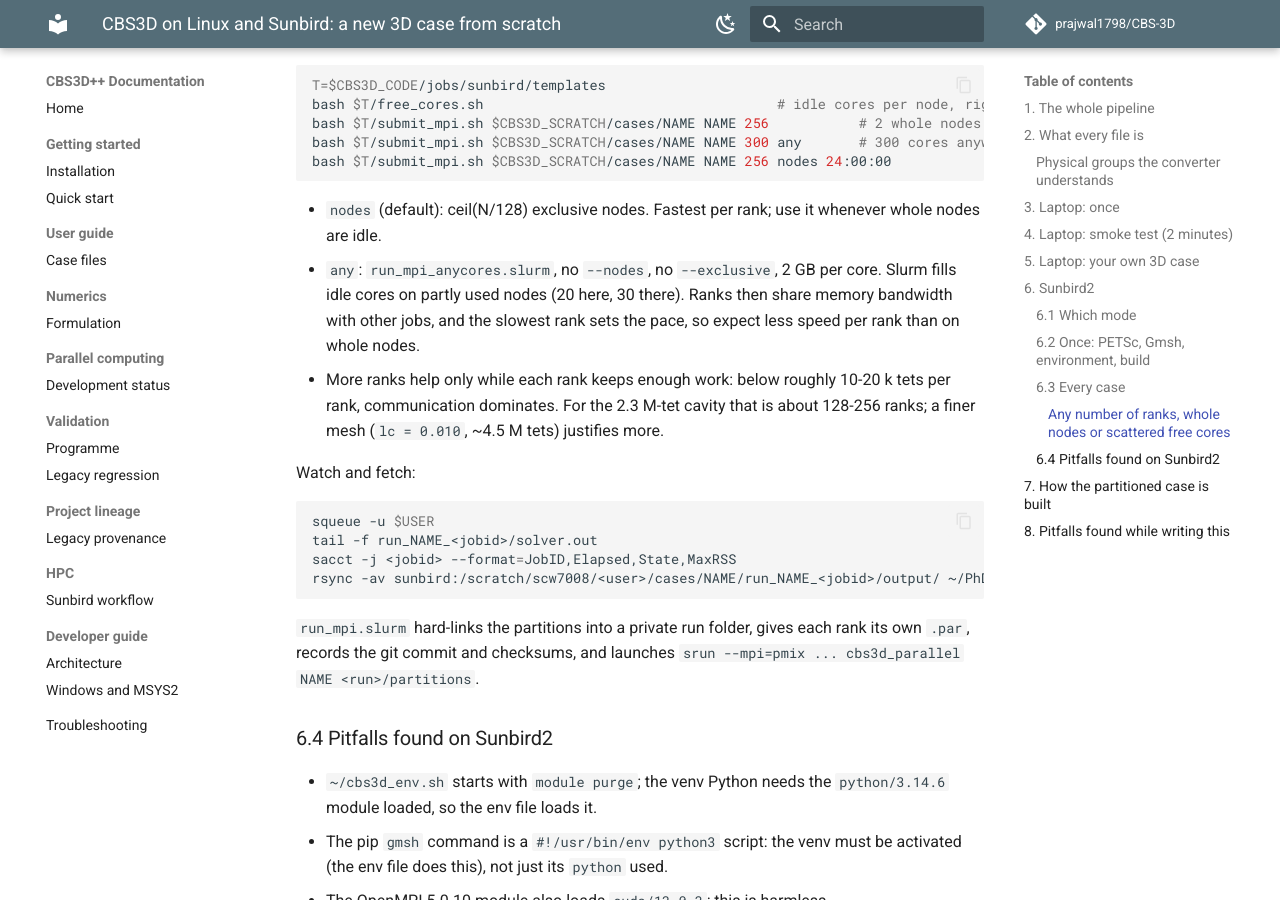
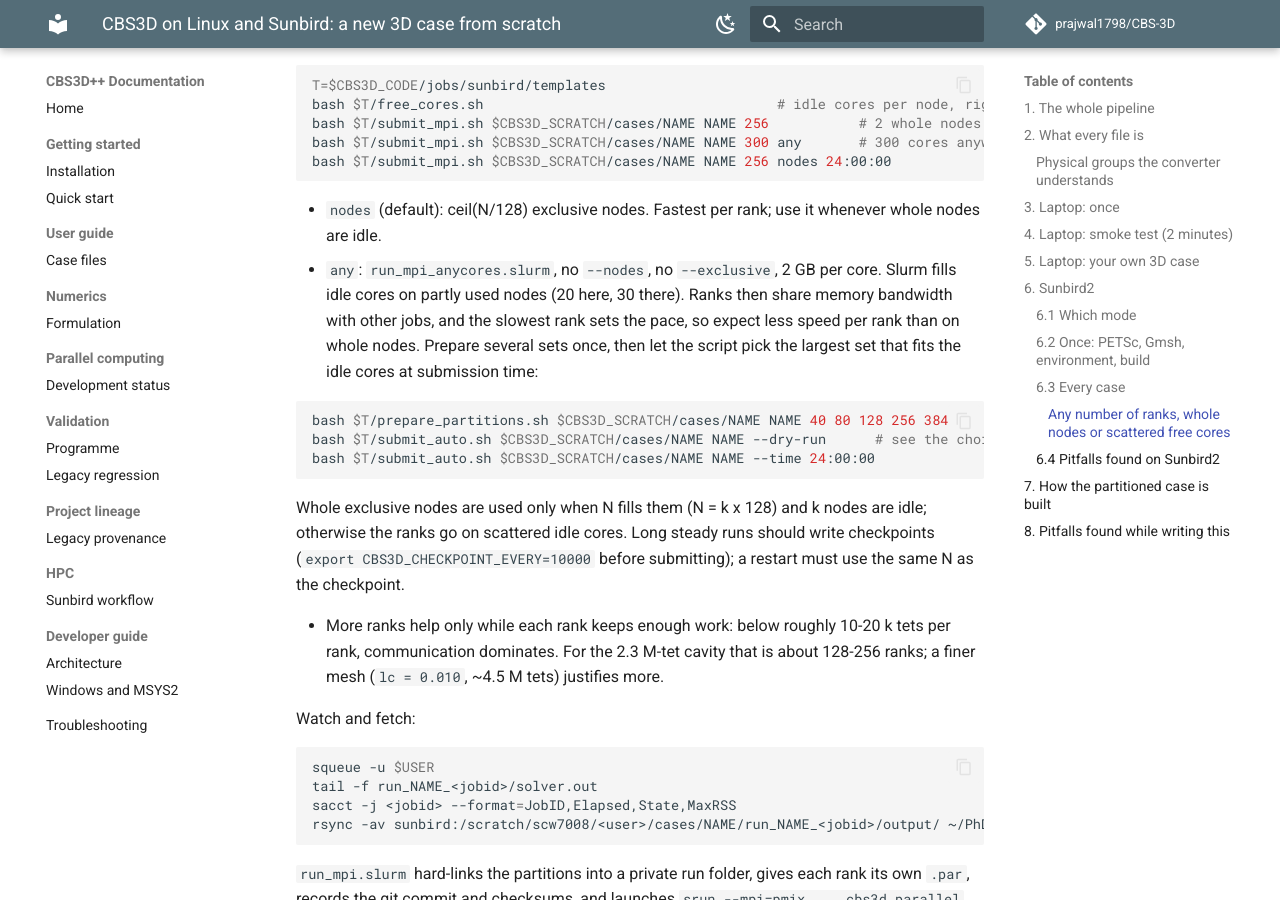
Before and after one commit to prajwal1798/CBS-3D, an MkDocs documentation site: the page built from docs/LINUX_SUNBIRD_RUNBOOK.md, in a window 1280 px wide and 900 px high, scrolled down 6965 px. Built offline with MkDocs 1.6.1 and Material for MkDocs 9.7.7, drawn with Linux system fonts in a browser that asks for light colours; comment, search, counter and statistics services are not loaded.

Commit message:
Sunbird2: partition ladder and automatic core picking; cavity runs to steady state
- prepare_partitions.sh CASE_DIR CASE N1 N2 ...: one export job per missing
  partitions_N, existing complete sets kept
- submit_auto.sh: counts usable idle cores now (idle cores limited by free
  memory), picks the largest complete partition set that fits (--max caps
  it), whole exclusive nodes only when N = k x 128 and k nodes are idle,
  otherwise scattered cores; --dry-run shows the decision
- run_mpi.slurm: records the checkpoint interval
- ldc3d.par: Re 100, dt 1e-3, up to 200000 iterations, stops at steady state
  (max relative velocity change < 1e-7 after >= 1000 iterations); VTU every
  10000 iterations plus the final state
- runbook: ladder + auto submission, checkpoints for long runs

Co-Authored-By: Claude Opus 5.5 <noreply@anthropic.com>
Claude-Session: https://claude.ai/code/session_01YRdrzTRJFCA5b6oLhjXLr3

````diff
--- a/docs/LINUX_SUNBIRD_RUNBOOK.md
+++ b/docs/LINUX_SUNBIRD_RUNBOOK.md
@@ -292,6 +292,20 @@ bash $T/submit_mpi.sh $CBS3D_SCRATCH/cases/NAME NAME 256 nodes 24:00:00
   2 GB per core. Slurm fills idle cores on partly used nodes (20 here, 30
   there). Ranks then share memory bandwidth with other jobs, and the slowest
   rank sets the pace, so expect less speed per rank than on whole nodes.
+Prepare several sets once, then let the script pick the largest set that
+fits the idle cores at submission time:
+
+```bash
+bash $T/prepare_partitions.sh $CBS3D_SCRATCH/cases/NAME NAME 40 80 128 256 384
+bash $T/submit_auto.sh $CBS3D_SCRATCH/cases/NAME NAME --dry-run      # see the choice
+bash $T/submit_auto.sh $CBS3D_SCRATCH/cases/NAME NAME --time 24:00:00
+```
+
+Whole exclusive nodes are used only when N fills them (N = k x 128) and k
+nodes are idle; otherwise the ranks go on scattered idle cores. Long steady
+runs should write checkpoints (`export CBS3D_CHECKPOINT_EVERY=10000` before
+submitting); a restart must use the same N as the checkpoint.
+
 - More ranks help only while each rank keeps enough work: below roughly
   10-20 k tets per rank, communication dominates. For the 2.3 M-tet cavity
   that is about 128-256 ranks; a finer mesh (`lc = 0.010`, ~4.5 M tets)
````
Also changed, not shown: 4 other files.
